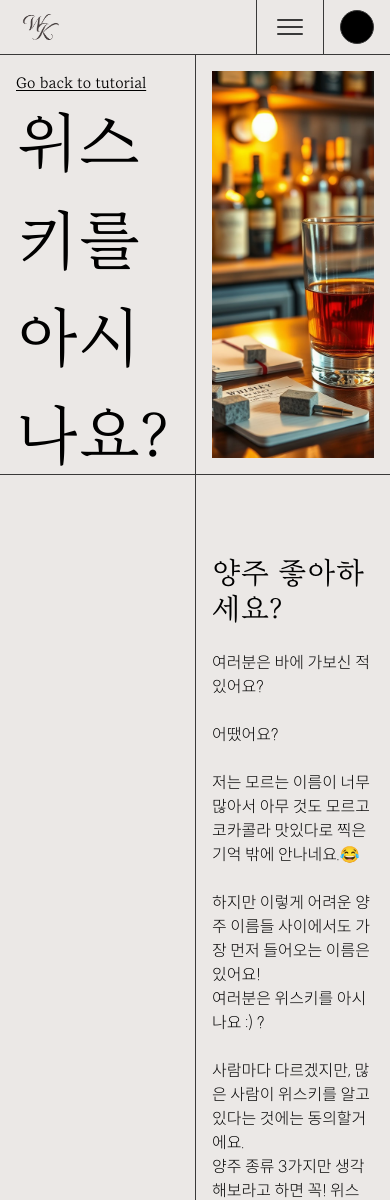
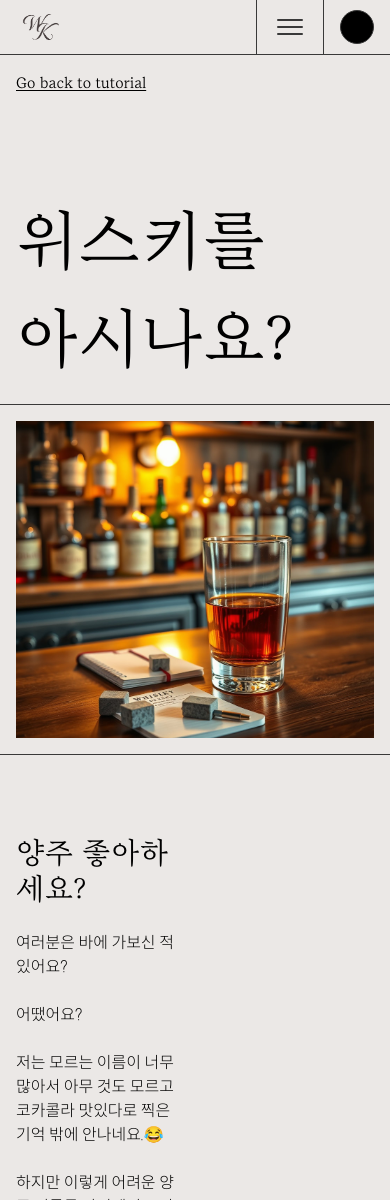
Before and after one commit to mmoengg/WithsKey-Next, a Next.js app: page /article/tutorial/1 in a window 390 px wide. Shown: the top 1200 px of the page. Built offline with nearby package versions, Linux system fonts and the light colour scheme.

Commit message:
fix: 아티클 뒤로가기 시 카테고리 상태값 반영

```diff
--- a/src/app/article/[category]/[id]/page.js
+++ b/src/app/article/[category]/[id]/page.js
@@ -11,7 +11,6 @@ import BOURBON_ARTICLE_LIST from "@/data/bourbonArticles";
 import SINGLEMALT_ARTICLE_LIST from "@/data/singlemaltArticles";
 
 export default function ArticleDetailPage() {
-    const router = useRouter();
     const pathname = usePathname();
 
     // 경로에서 카테고리 추출 (예: /article/blended → blended)
@@ -31,15 +30,16 @@ export default function ArticleDetailPage() {
 
     // 해당 탭
     const selectedArticle = articleList.find(tab => tab.id === pageId);
+    console.log('selectedArticle', selectedArticle);
 
     return (
         <section className="w-full h-auto min-h-base">
-            <div className="w-full h-[420px] border-b-base flex">
-                <div className="w-1/2 h-full p-4 flex flex-col justify-between">
-                    <Link href={'/article'} className="font-eulyoo underline">Go back to tutorial</Link>
-                    <h1 className="text-[65px] font-eulyoo font-light">{selectedArticle.label}</h1>
+            <div className="w-full h-[700px] md:h-[420px] flex flex-col md:flex-row">
+                <div className="w-full md:w-1/2 h-full p-4 flex flex-col justify-between border-b-base">
+                    <Link href={`/article?category=${selectedArticle.type}`} className="font-eulyoo underline">Go back to tutorial</Link>
+                    <h1 className="text-[65px] font-eulyoo font-light break-keep">{selectedArticle.label}</h1>
                 </div>
-                <div className="w-1/2 h-full p-4 border-l-base">
+                <div className="w-full md:w-1/2 h-full md:h-full p-4 md:border-l-[1px] border-b-base">
                     <div className="w-full h-full relative bg-primary">
                         {category === 'tutorial' && (
                             <Image
@@ -62,9 +62,9 @@ export default function ArticleDetailPage() {
                     </div>
                 </div>
             </div>
-            <div className="w-full min-h-[calc(100dvh-420px-55px)] flex">
-                <div className="w-1/2 p-4 "></div>
-                <ul className="w-1/2 p-4 border-l-base pt-[80px]">
+            <div className="w-full min-h-[calc(100dvh-420px-55px-280px)] md:min-h-[calc(100dvh-420px-55px)] flex">
+                <div className="w-1/2 p-4 hidden md:block"></div>
+                <ul className="w-1/2 p-4 md:border-l-[1px] pt-[80px]">
                     {selectedArticle.sections.map((section, idx) => (
                         <li key={idx} className="mb-20">
                             <h3 className="mb-6 text-3xl font-light font-eulyoo">{section.title}</h3>
--- a/src/components/article/ArticleCategoryCard.jsx
+++ b/src/components/article/ArticleCategoryCard.jsx
@@ -12,7 +12,7 @@ function getItemsPerRow(width) {
     return 3;
 }
 
-export default function ArticleCategoryCard({ activeCategory, idx, id, label, subtitle, main_image_url, total}) {
+export default function ArticleCategoryCard({ activeCategory, idx, id, label, subtitle, main_image_url, total }) {
     const [itemsPerRow, setItemsPerRow] = useState(0);
 
     useEffect(() => {
--- a/src/components/article/ArticleCategoryList.jsx
+++ b/src/components/article/ArticleCategoryList.jsx
@@ -8,24 +8,35 @@ import SINGLEMALT_ARTICLE_LIST from "@/data/singlemaltArticles";
 import ArticleCategoryTabs from "./ArticleCategoryTabs";
 import ArticleCategoryCard from "./ArticleCategoryCard";
 
-import { useState } from "react";
+import { useEffect, useState } from "react";
+import { useSearchParams } from "next/navigation";
 
 const ARTICLE_LISTS = {
     tutorial: TUTORIAL_ARTICLE_LIST,
     blended: BLENDED_ARTICLE_LIST,
     bourbon: BOURBON_ARTICLE_LIST,
-    single: SINGLEMALT_ARTICLE_LIST,
+    singlemalt: SINGLEMALT_ARTICLE_LIST,
 };
 
 export default function ArticleCategoryList() {
     const [activeCategory, setActiveCategory] = useState("tutorial");
 
+    const searchParams = useSearchParams();
+    const categoryFromQuery = searchParams.get("category");
     const handleCategoryClick = (category) => {
         setActiveCategory(category);
     }
+    useEffect(() => {
+        handleCategoryClick(categoryFromQuery);
+    }, []);
+
+
+
 
     // 현재 카테고리의 리스트
     const currentList = ARTICLE_LISTS[activeCategory] || [];
+    console.log('currentList', currentList);
+
 
     return (
         <section className="w-full h-auto min-h-[calc(100dvh-55px)]">
--- a/src/components/article/ArticleCategoryTabs.jsx
+++ b/src/components/article/ArticleCategoryTabs.jsx
@@ -2,7 +2,7 @@ const CATEGORIES = [
     { key: 'tutorial', label: 'Tutorial' },
     { key: 'blended', label: 'Blended' },
     { key: 'bourbon', label: 'Bourbon' },
-    { key: 'single', label: 'Single Malt' },
+    { key: 'singlemalt', label: 'Single Malt' },
 ];
 
 export default function ArticleCategoryTabs({ activeCategory, onCategoryClick }) {
--- a/src/data/singlemaltArticles.js
+++ b/src/data/singlemaltArticles.js
@@ -2,7 +2,7 @@ const SINGLEMALT_ARTICLE_LIST = [
     {
         id: 1,
         label: '글렌모렌지 오리지널',
-        type: 'single',
+        type: 'singlemalt',
         main_image_url: '/assets/images/article/singlemoalt/glenmorangieoriginal.png',
         sections: [
             {
@@ -28,7 +28,7 @@ const SINGLEMALT_ARTICLE_LIST = [
     {
         id: 2,
         label: '글렌피딕 12',
-        type: 'single',
+        type: 'singlemalt',
         main_image_url: '/assets/images/article/singlemoalt/glenfiddich12.jpg',
         sections: [
             {
@@ -53,7 +53,7 @@ const SINGLEMALT_ARTICLE_LIST = [
     {
         id: 3,
         label: '글렌리벳 12',
-        type: 'single',
+        type: 'singlemalt',
         main_image_url: '/assets/images/article/singlemoalt/glenlivet12.jpg',
         sections: [
             {
@@ -79,7 +79,7 @@ const SINGLEMALT_ARTICLE_LIST = [
     {
         id: 4,
         label: '맥켈란 12 더블 캐스크',
-        type: 'single',
+        type: 'singlemalt',
         main_image_url: '/assets/images/article/singlemoalt/macallan.jpg',
         sections: [
             {
@@ -106,7 +106,7 @@ const SINGLEMALT_ARTICLE_LIST = [
     {
         id: 5,
         label: '발베니 12 더블우드',
-        type: 'single',
+        type: 'singlemalt',
         main_image_url: '/assets/images/article/singlemoalt/balvenie12.jpg',
         sections: [
             {
--- a/src/data/tutorialArticles.js
+++ b/src/data/tutorialArticles.js
@@ -1,6 +1,7 @@
 const TUTORIAL_ARTICLE_LIST = [
     {
         id: 1,
+        type: 'tutorial',
         label: '위스키를 아시나요?',
         subtitle: '위스키를 알기 위한 여정에 오신 것을 환영합니다.',
         main_image_url: '/assets/images/article/tutorial/1751947129422.png',
@@ -98,6 +99,7 @@ const TUTORIAL_ARTICLE_LIST = [
     },
     {
         id: 2,
+        type: 'tutorial',
         label: '위스키의 탄생',
         subtitle: '위스키의 시작은 스코틀랜드에서부터',
         main_image_url: '/assets/images/article/tutorial/1751947148104.png',
@@ -162,6 +164,7 @@ const TUTORIAL_ARTICLE_LIST = [
     },
     {
         id: 3,
+        type: 'tutorial',
         label: '위스키 제조 과정 -상-',
         subtitle: '위스키를 만드는 큰 그림부터',
         main_image_url: '/assets/images/article/tutorial/1751947938494.png',
@@ -297,6 +300,7 @@ const TUTORIAL_ARTICLE_LIST = [
     },
     {
         id: 4,
+        type: 'tutorial',
         label: '위스키 제조 과정 -하-',
         subtitle: '위스키를 만드는 큰 그림부터',
         main_image_url: '/assets/images/article/tutorial/1751947180849.png',
@@ -425,6 +429,7 @@ const TUTORIAL_ARTICLE_LIST = [
     },
     {
         id: 5,
+        type: 'tutorial',
         label: '위스키 시음 -상-',
         subtitle: '위스키를 즐기는 방법',
         main_image_url: '/assets/images/article/tutorial/1751947218589.png',
@@ -482,6 +487,7 @@ const TUTORIAL_ARTICLE_LIST = [
     },
     {
         id: 6,
+        type: 'tutorial',
         label: '위스키 시음 -하-',
         subtitle: '위스키를 즐기는 방법',
         main_image_url: '/assets/images/article/tutorial/1751947228684.png',
@@ -570,6 +576,7 @@ const TUTORIAL_ARTICLE_LIST = [
     },
     {
         id: 7,
+        type: 'tutorial',
         label: '위스키 종류 알아보기',
         subtitle: '위스키는 정말 종류가 많아요!',
         main_image_url: '/assets/images/article/tutorial/1751947237171.png',
@@ -680,6 +687,7 @@ const TUTORIAL_ARTICLE_LIST = [
     },
     {
         id: 8,
+        type: 'tutorial',
         label: '이야깃거리',
         subtitle: '위스키에 얽힌 재미있는 이야기들',
         main_image_url: '/assets/images/article/tutorial/1751947250200.png',
@@ -743,6 +751,7 @@ const TUTORIAL_ARTICLE_LIST = [
     },
     {
         id: 9,
+        type: 'tutorial',
         label: '위스키 용어 사전',
         subtitle: '위스키를 즐기기 위한 필수 지식',
         main_image_url: '/assets/images/article/tutorial/1751948422081.png',
```
